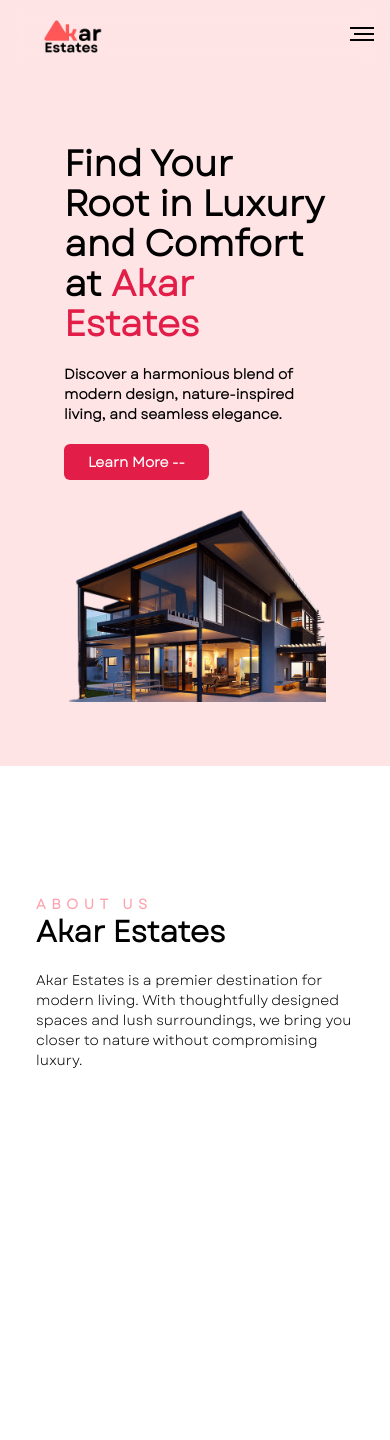
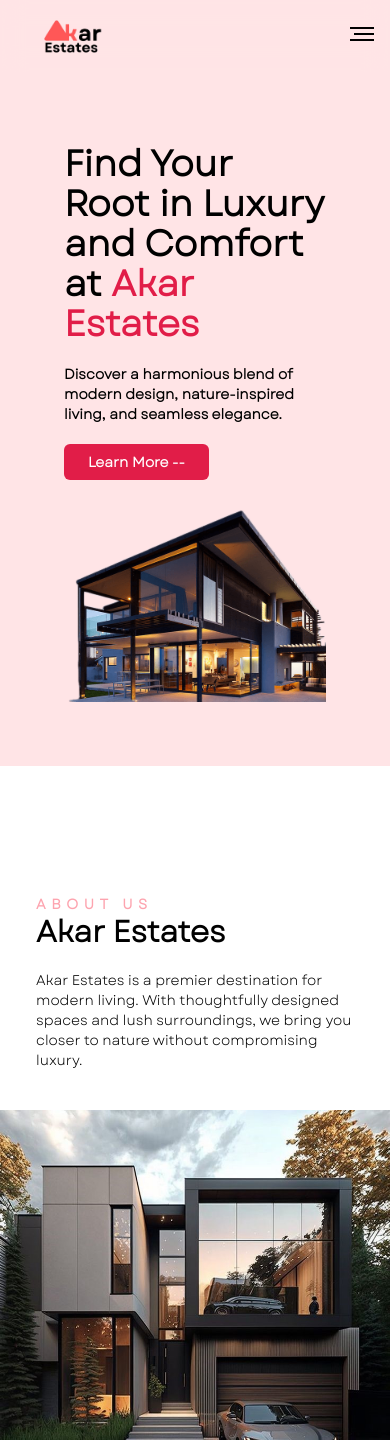
Before and after one commit to victorNwosu-Edusive/akar-estates, a React (Vite) app: page / in a window 390 px wide. Before the commit the page ends 1198 px from the top, so only its background shows below. Built offline with nearby package versions, Linux system fonts and the light colour scheme.

Commit message:
added an image

```diff
--- a/src/App.jsx
+++ b/src/App.jsx
@@ -1,5 +1,6 @@
 import { useState } from 'react'
 import headerimage from './assets/images/header-imager.png'
+import aboutimage from './assets/images/about-image.jpg'
 import viteLogo from '/vite.svg'
 import './App.css'
 import Navbar from './components/navbar'
@@ -18,7 +19,7 @@ function App() {
         <img src={headerimage} alt="" className='md:h-fit sm:h-fit' />
       </div>
 
-      <div className='bg-white p-9 md:p-32 lg:p-32 py-32'>
+      <div className='bg-white p-9 md:p-32 lg:p-32 pt-32 pb-10'>
         <div className='md:grid lg:grid md:grid-cols-2 lg:grid-cols-2 grid-cols-1 grid gap-5'>
           <div className='about-header'>
         <p className='text-sm text-rose-300 font-primary tracking-[.40em] font-bold md:px-5 lg:px-5'>ABOUT US</p>
@@ -28,9 +29,11 @@ function App() {
         <div>
           <p className='font-primary text-sm'>Akar Estates is a premier destination for modern living. With thoughtfully designed spaces and lush surroundings,
             we bring you closer to nature without compromising luxury.</p>
+
         </div>
         </div>
       </div>
+      <img src={aboutimage} alt="" className='w-full h-full md:hidden lg:hidden' />
     </>
   )
 }
```
Also changed, not shown: src/assets/images/about-image.jpg (added).
